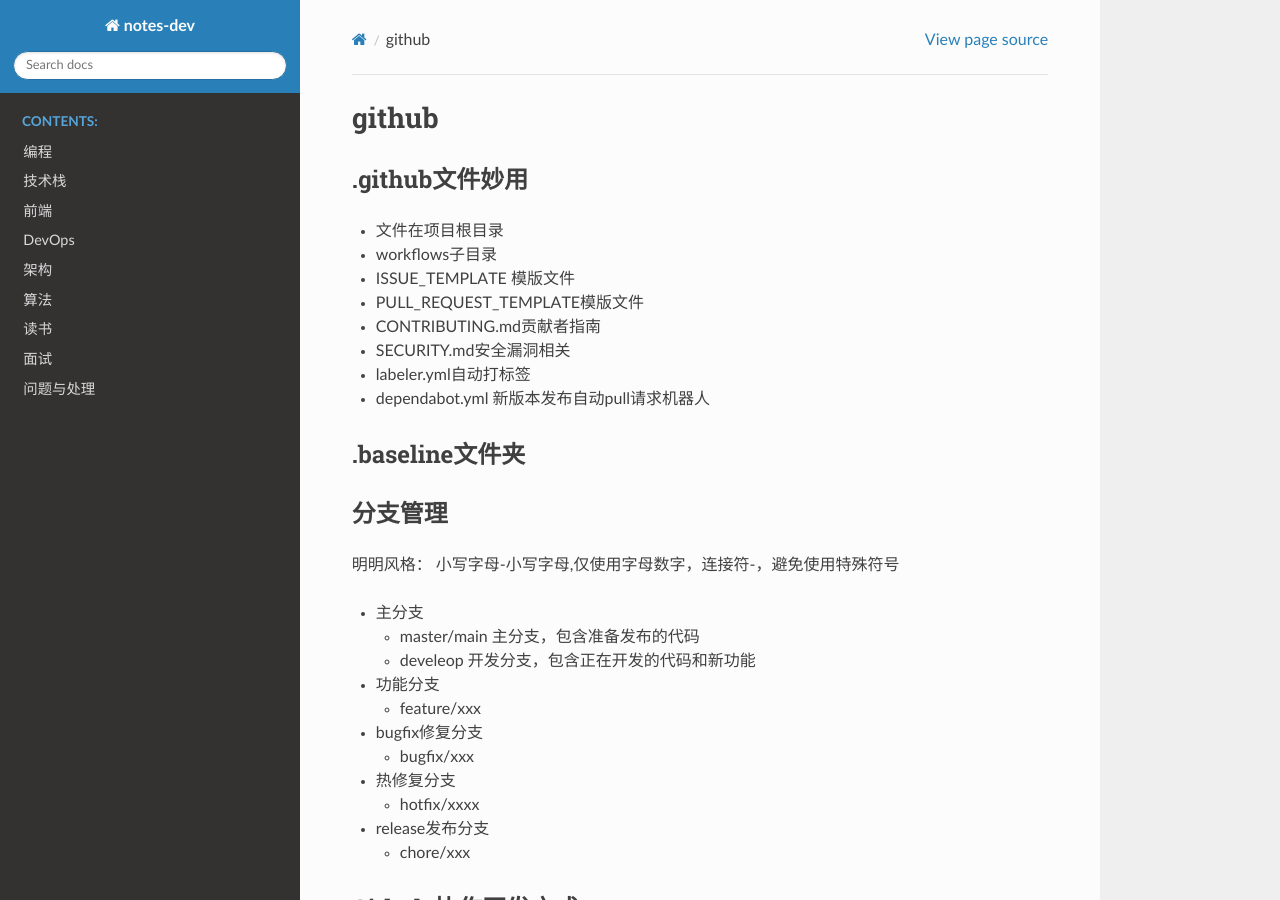
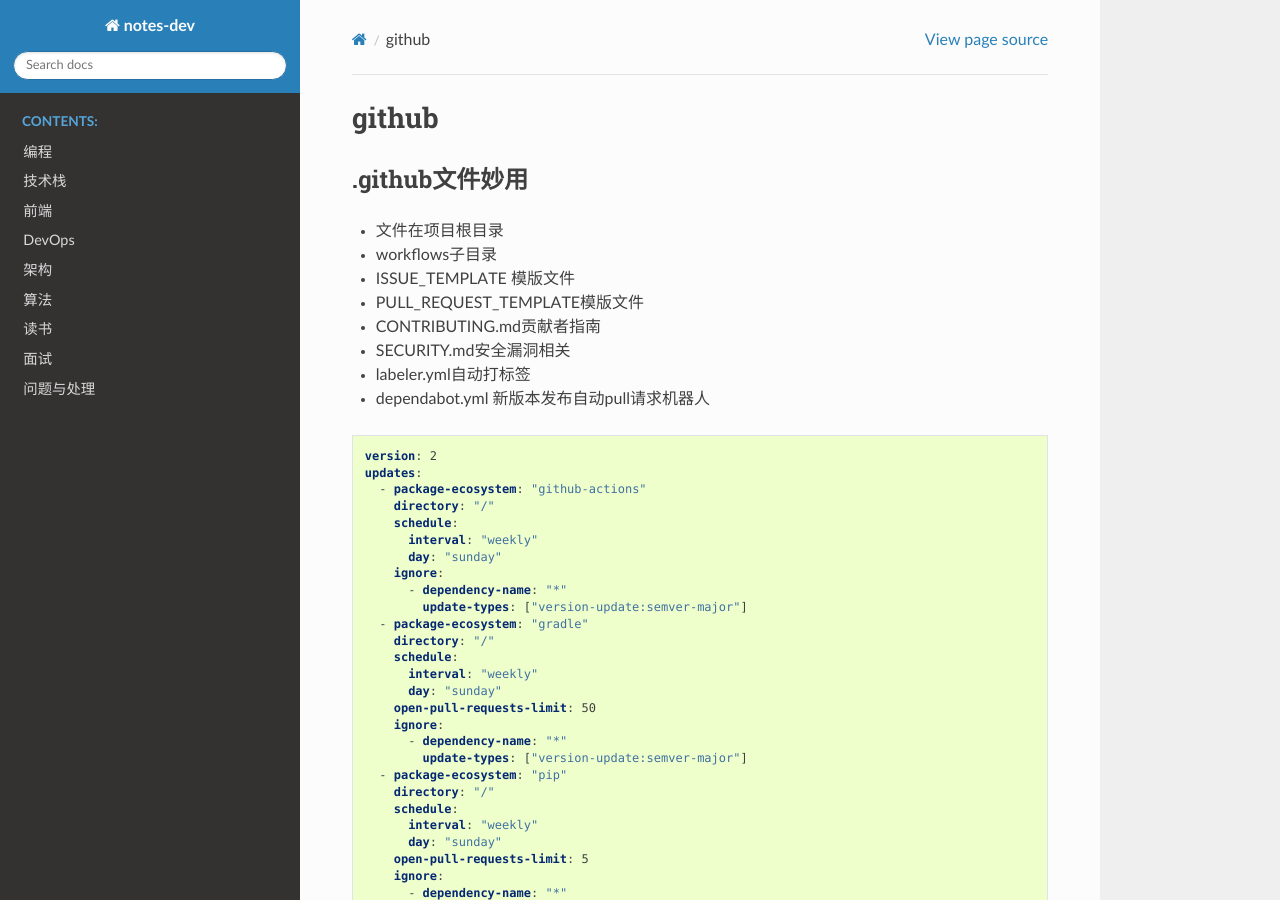
Before and after one commit to waveletbob/mynoteIssues, a Sphinx documentation site: the page built from source/devops/github.md, in a window 1280 px wide and 900 px high. Built offline with Sphinx 7.4.7 and the Read the Docs theme 3.1.0, drawn with Linux system fonts in a browser that asks for light colours; pages that are not in the unit, such as notebooks, are missing from menus; comment, search, counter and statistics services are not loaded; some of the changed text lies outside the part shown.

````diff
--- a/source/devops/github.md
+++ b/source/devops/github.md
@@ -10,7 +10,36 @@
 - SECURITY.md安全漏洞相关
 - labeler.yml自动打标签
 - dependabot.yml 新版本发布自动pull请求机器人
-
+```yml
+version: 2
+updates:
+  - package-ecosystem: "github-actions"
+    directory: "/"
+    schedule:
+      interval: "weekly"
+      day: "sunday"
+    ignore:
+      - dependency-name: "*"
+        update-types: ["version-update:semver-major"]
+  - package-ecosystem: "gradle"
+    directory: "/"
+    schedule:
+      interval: "weekly"
+      day: "sunday"
+    open-pull-requests-limit: 50
+    ignore:
+      - dependency-name: "*"
+        update-types: ["version-update:semver-major"]
+  - package-ecosystem: "pip"
+    directory: "/"
+    schedule:
+      interval: "weekly"
+      day: "sunday"
+    open-pull-requests-limit: 5
+    ignore:
+      - dependency-name: "*"
+        update-types: ["version-update:semver-major"]
+```
 ## .baseline文件夹
 
 ## 分支管理
````
Also changed, not shown: source/devops/gradle.md (+20 -0 lines), source/业务/数据业务.md (+10 -0 lines), source/技术栈/iceberg.md (+25 -1 lines), source/编程/java.md (+3 -0 lines), source/读书/生活.md (+28 -14 lines).
